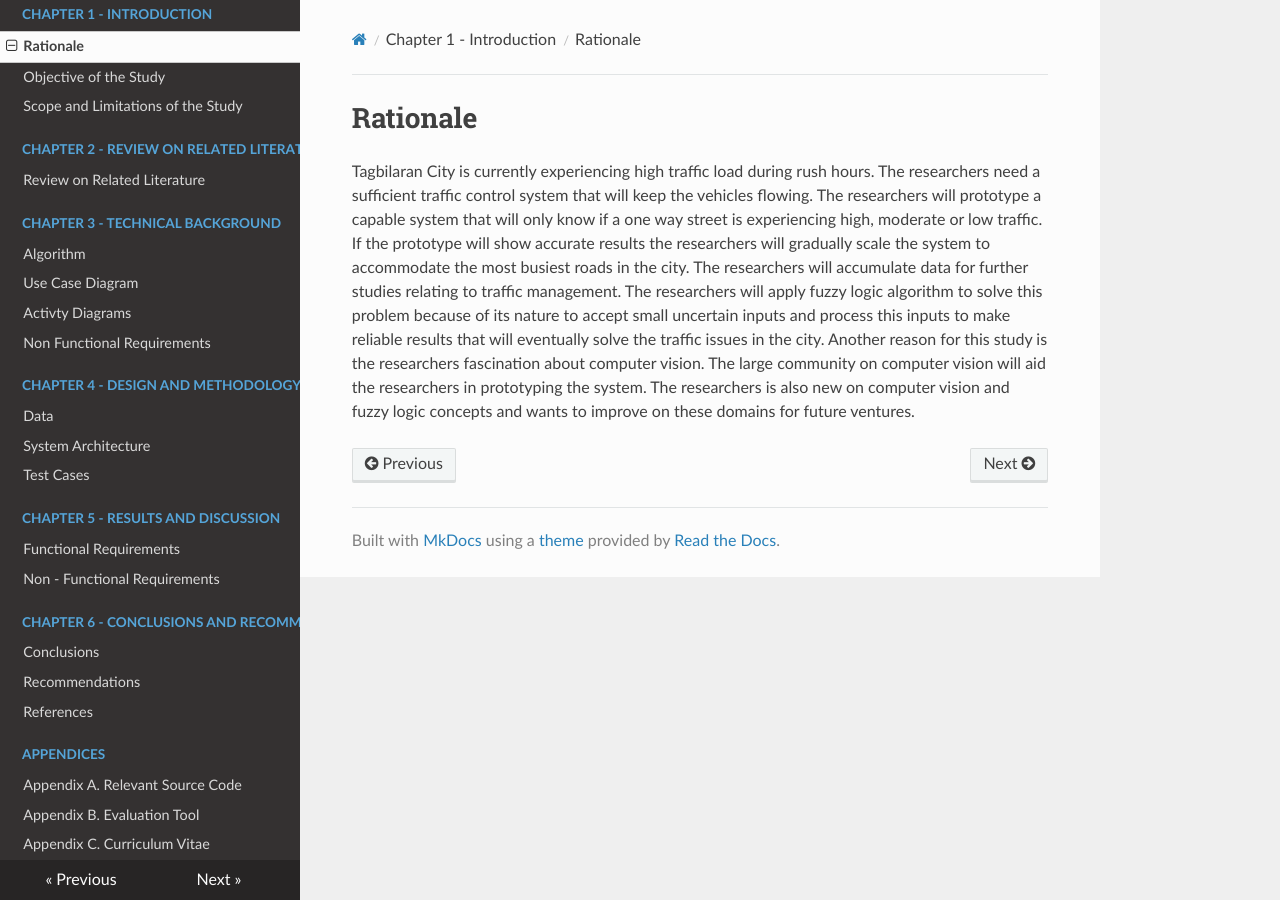
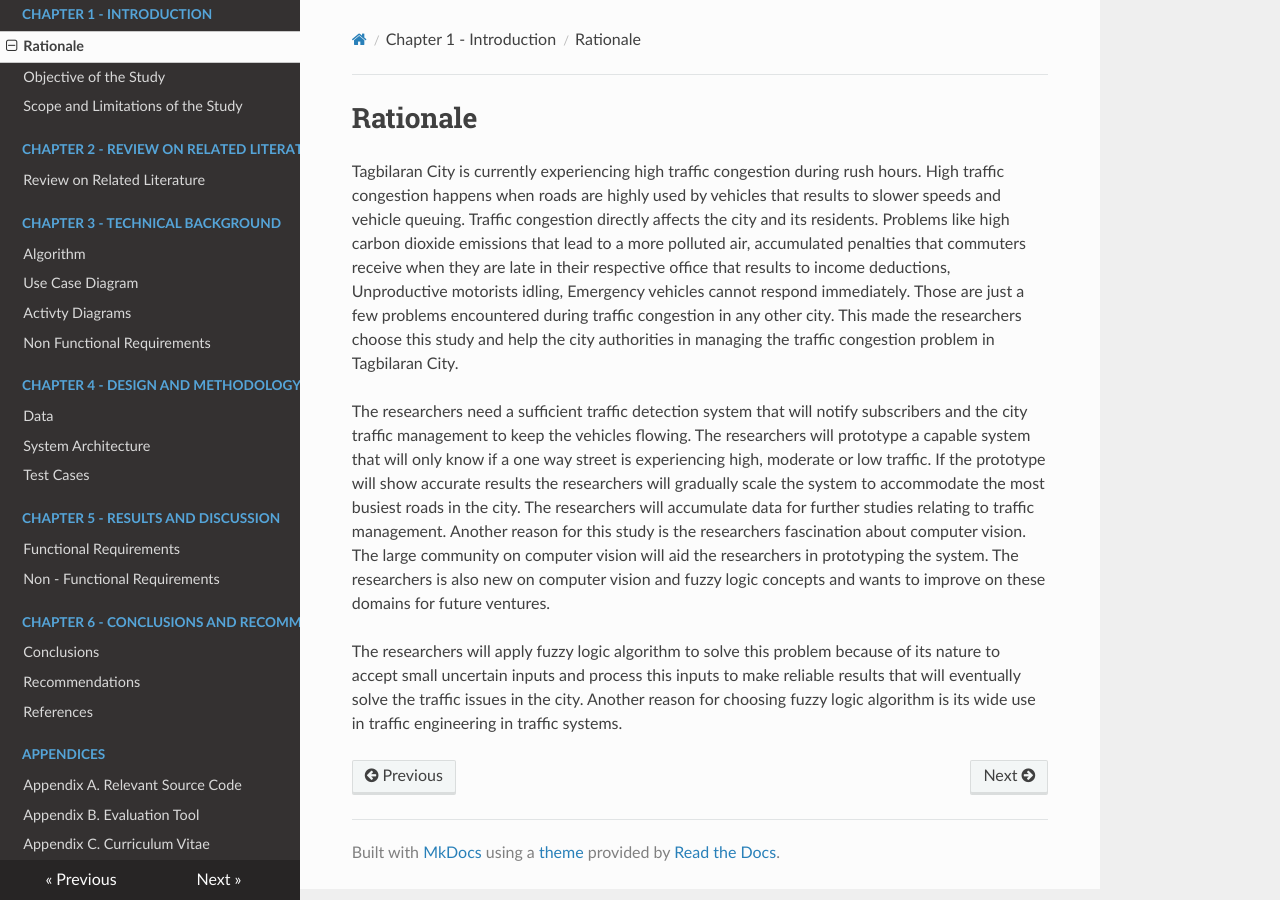
Before and after one commit to mikhailejohnapale/argomada-fuzz-track-doc, an MkDocs documentation site: the page built from docs/chapter1/rationale.md, in a window 1280 px wide. Built offline with MkDocs 1.6.1, drawn with Linux system fonts in a browser that asks for light colours; nearby versions of some CDN libraries; old or Windows-style settings are respelled for this version of MkDocs.

Commit message:
problem and algorithm, removed challenges and limitations for chapter 2, removed issues of our study, focus on the problem and the choice of algorithm

```diff
--- a/docs/chapter1/rationale.md
+++ b/docs/chapter1/rationale.md
@@ -1,16 +1,30 @@
 # Rationale
 
-Tagbilaran City is currently experiencing high traffic load during rush
-hours. The researchers need a sufficient traffic control system that will keep the
-vehicles flowing. The researchers will prototype a capable system that will only
+Tagbilaran City is currently experiencing high traffic congestion during rush
+hours. High traffic congestion happens when roads are highly used by vehicles
+that results to slower speeds and vehicle queuing. Traffic congestion directly
+affects the city and its residents. Problems like high carbon dioxide emissions
+that lead to a more polluted air, accumulated penalties that commuters receive
+when they are late in their respective office that results to income deductions,
+Unproductive motorists idling, Emergency vehicles cannot respond immediately.
+Those are just a few problems encountered during traffic congestion in any other
+city. This made the researchers choose this study and help the city authorities
+in managing the traffic congestion problem in Tagbilaran City.
+
+The researchers need a sufficient traffic detection system that will notify
+subscribers and the city traffic management to keep the vehicles flowing.
+The researchers will prototype a capable system that will only
 know if a one way street is experiencing high, moderate or low traffic.
 If the prototype will show accurate results the researchers will gradually scale
 the system to accommodate the most busiest roads in the city. The researchers will
 accumulate data for further studies relating to traffic management.
-The researchers will apply fuzzy logic algorithm to solve this problem because of its
-nature to accept small uncertain inputs and process this inputs to make
-reliable results that will eventually solve the traffic issues in the city.
 Another reason for this study is the researchers fascination about computer vision.
 The large community on computer vision will aid the researchers in prototyping the system.
 The researchers is also new on computer vision and fuzzy logic concepts
 and wants to improve on these domains for future ventures.
+
+The researchers will apply fuzzy logic algorithm to solve this problem because of its
+nature to accept small uncertain inputs and process this inputs to make
+reliable results that will eventually solve the traffic issues in the city.
+Another reason for choosing fuzzy logic algorithm is its wide use in traffic
+engineering in traffic systems.
```
